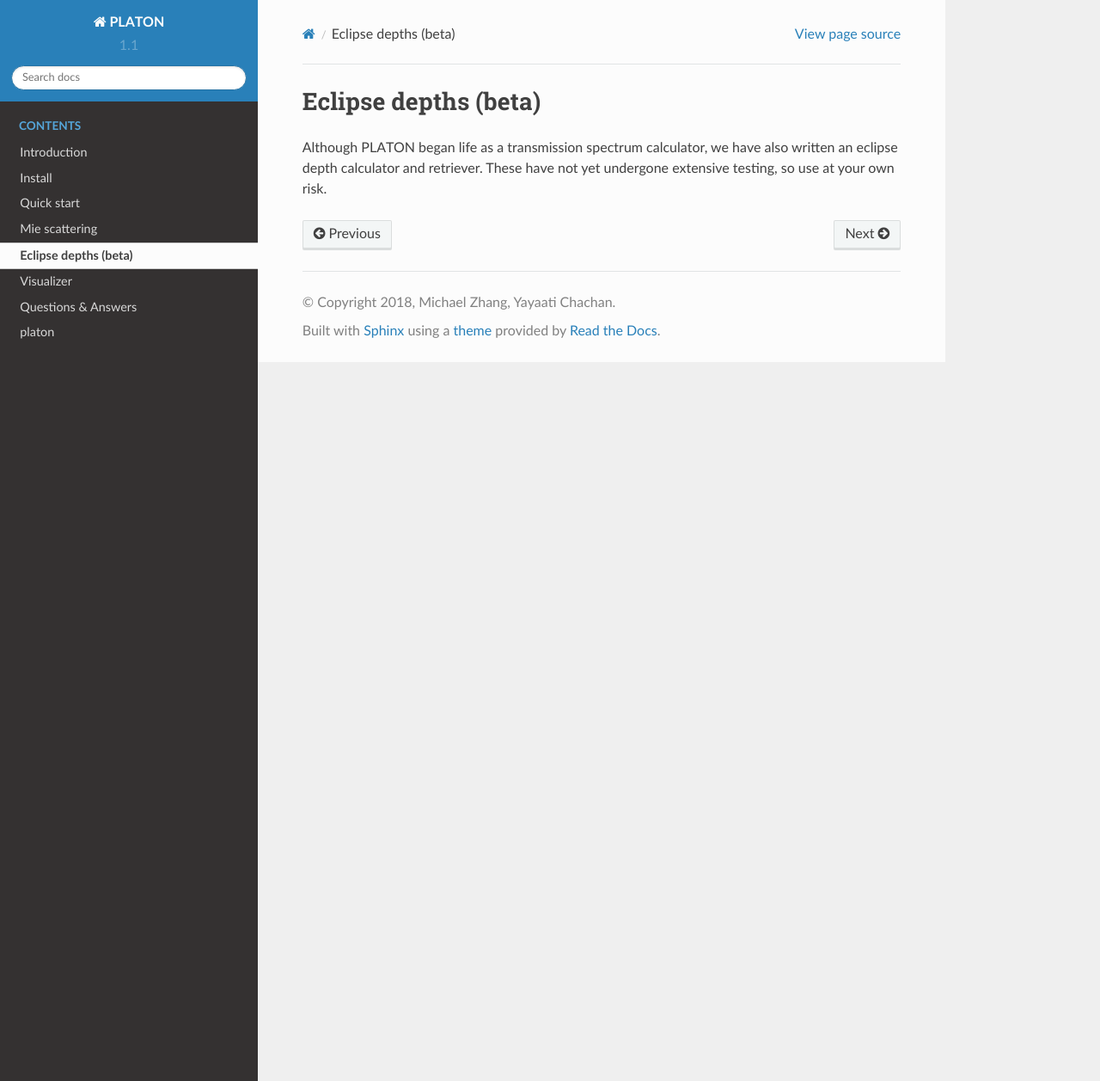
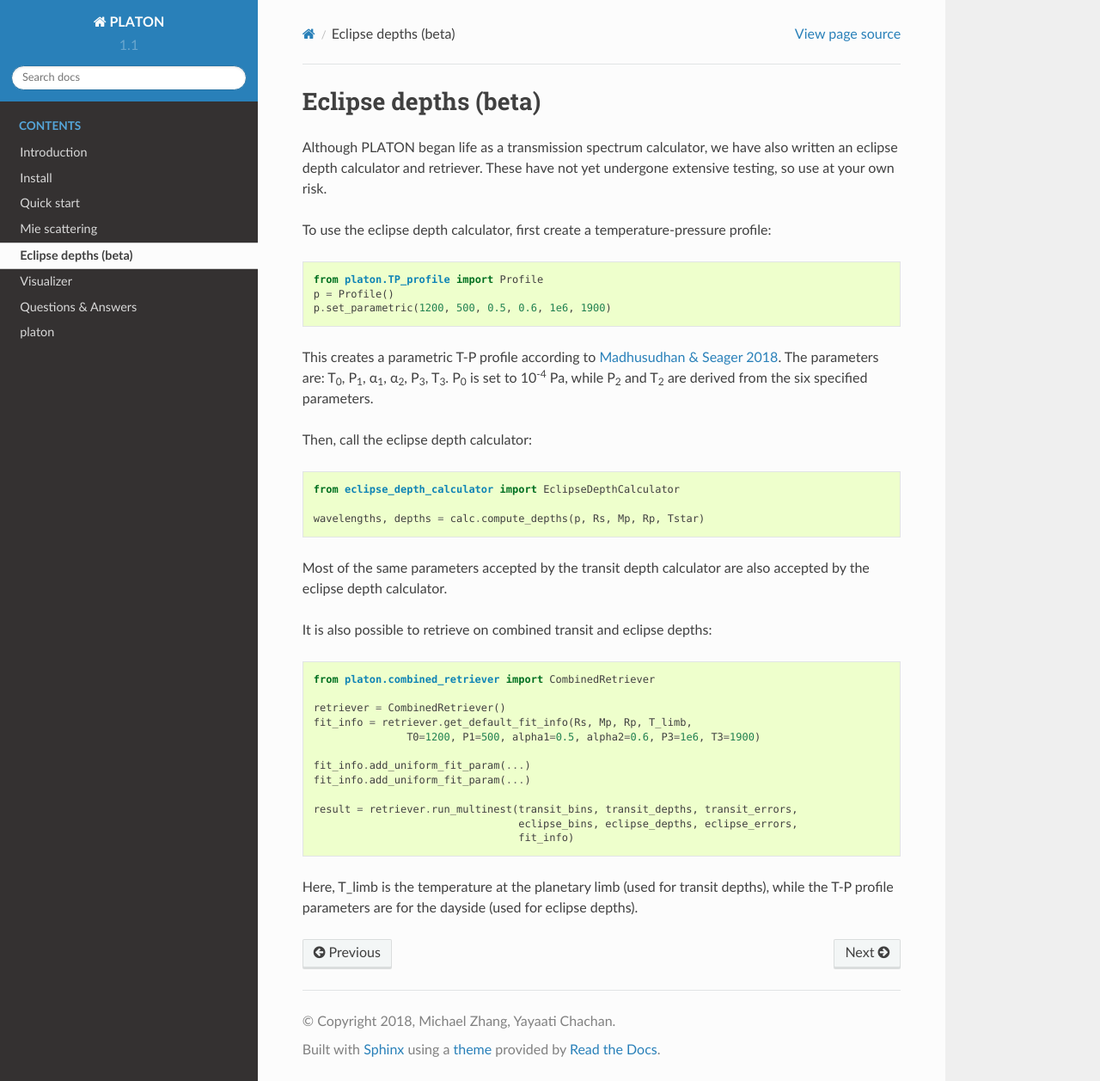
Before and after one commit to ideasrule/platon, a Sphinx documentation site: the page built from docs/eclipse_depths.rst, in a window 1280 px wide and 1257 px high. Shown: the whole window at 86% size. Built offline with Sphinx 7.4.7 and the Read the Docs theme 2.0.0, drawn with Linux system fonts in a browser that asks for light colours.

Commit message:
Adding more documentation
Former-commit-id: e7447ae79639ac33bcb2f29d8d2616c43ee624ba

```diff
--- a/docs/eclipse_depths.rst
+++ b/docs/eclipse_depths.rst
@@ -4,3 +4,39 @@ Eclipse depths (beta)
 Although PLATON began life as a transmission spectrum calculator, we have also
 written an eclipse depth calculator and retriever.  These have not yet undergone
 extensive testing, so use at your own risk.
+
+To use the eclipse depth calculator, first create a temperature-pressure
+profile::
+
+  from platon.TP_profile import Profile
+  p = Profile()
+  p.set_parametric(1200, 500, 0.5, 0.6, 1e6, 1900)
+
+This creates a parametric T-P profile according to `Madhusudhan & Seager 2018 <https://arxiv.org/pdf/0910.1347.pdf>`_.  The parameters are: T\ :sub:`0`\, P\ :sub:`1`\, α\ :sub:`1`\, α\ :sub:`2`\, P\ :sub:`3`\, T\ :sub:`3`\.  P\ :sub:`0` \ is set to 10\ :sup:`-4` \ Pa, while P\ :sub:`2` \ and T\ :sub:`2` \ are derived from the six specified parameters.
+
+Then, call the eclipse depth calculator::
+
+  from eclipse_depth_calculator import EclipseDepthCalculator
+
+  wavelengths, depths = calc.compute_depths(p, Rs, Mp, Rp, Tstar)
+
+Most of the same parameters accepted by the transit depth calculator are also
+accepted by the eclipse depth calculator.
+
+It is also possible to retrieve on combined transit and eclipse depths::
+
+  from platon.combined_retriever import CombinedRetriever
+
+  retriever = CombinedRetriever()
+  fit_info = retriever.get_default_fit_info(Rs, Mp, Rp, T_limb,
+                 T0=1200, P1=500, alpha1=0.5, alpha2=0.6, P3=1e6, T3=1900)
+
+  fit_info.add_uniform_fit_param(...)
+  fit_info.add_uniform_fit_param(...)
+
+  result = retriever.run_multinest(transit_bins, transit_depths, transit_errors,
+                                   eclipse_bins, eclipse_depths, eclipse_errors,
+				   fit_info)
+
+Here, T_limb is the temperature at the planetary limb (used for transit depths),
+while the T-P profile parameters are for the dayside (used for eclipse depths).
```
Also changed, not shown: docs/quickstart.rst (+6 -1 lines), 1 other file.
